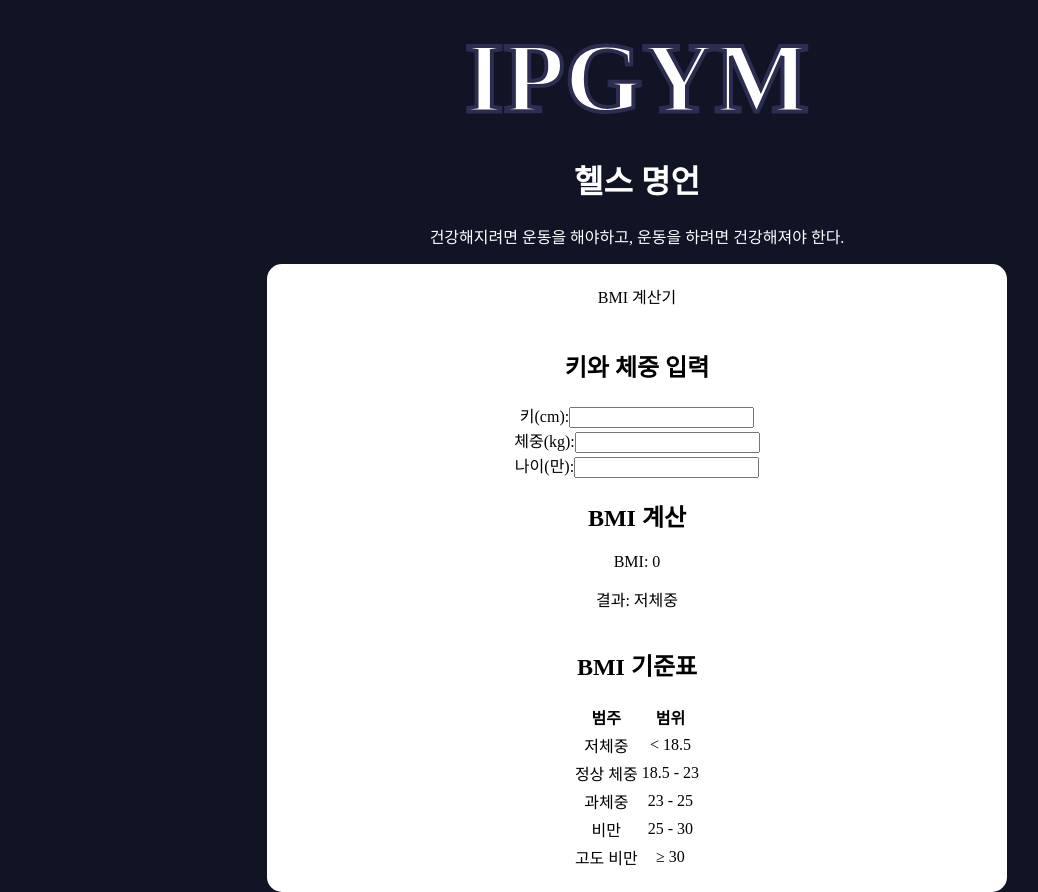
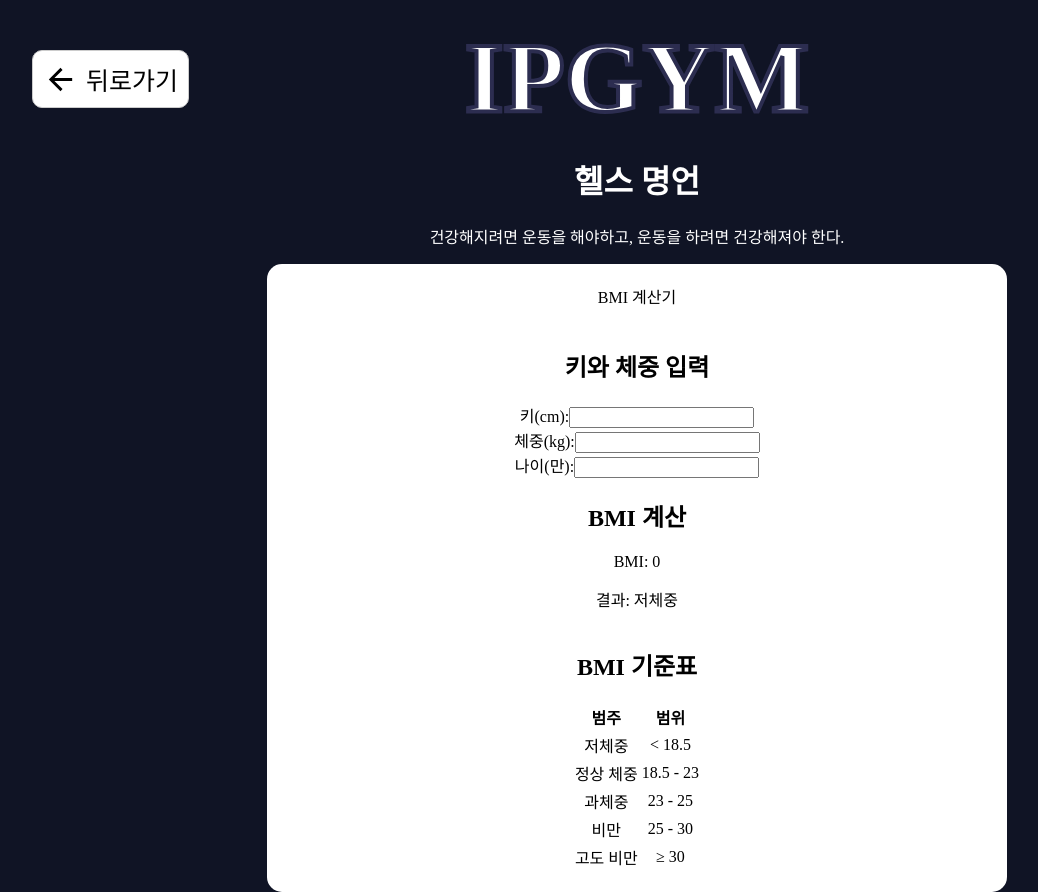
Before and after one commit to Donghunn-Lee/IPGYM, a React (Create React App) app: page /BMI in a window 1280 px wide. Shown: the whole page, without its empty margins (3-1041 px from the left). Built offline with nearby package versions, Linux system fonts and the light colour scheme; a web font is replaced by a local one.

Commit message:
backbutton

```diff
--- a/src/components/BMI.js
+++ b/src/components/BMI.js
@@ -1,12 +1,20 @@
 import React, { useState, useEffect } from "react";
 
-import "./BMI.css"; //
+import "./BMI.css";
+import {useNavigate} from "react-router-dom";
+
 
 const BMI = () => {
   const [height, setHeight] = useState("");
   const [weight, setWeight] = useState("");
   const [age, setAge] = useState("");
   const [bmi, setBMI] = useState(0);
+
+  const Navigate = useNavigate();
+
+  const handleGoBack = () => {
+    Navigate('/MainPage');
+  };
 
   const handleHeightChange = (e) => {
     setHeight(e.target.value);
@@ -47,6 +55,14 @@ const BMI = () => {
   ];
 
   return (
+<>
+<button className="goBackButton" onClick={handleGoBack}>
+  <svg xmlns="http://www.w3.org/2000/svg" viewBox="0 0 24 24">
+    <path d="M0 0h24v24H0z" fill="none"/>
+    <path d="M20 11H7.83l5.59-5.59L12 4l-8 8 8 8 1.41-1.41L7.83 13H20v-2z"/>
+  </svg>
+  뒤로가기
+</button>
     <div className="container">
       <div className="header">
         <div>BMI 계산기</div>
@@ -100,7 +116,7 @@ const BMI = () => {
         </table>
       </div>
     </div>
-  );
+  </>);
 };
 
 export default BMI;
--- a/src/components/MembershipManagement.js
+++ b/src/components/MembershipManagement.js
@@ -1,11 +1,19 @@
 import React, { useState, useEffect } from "react";
 import "./MembershipManagement.css";
+import {useNavigate} from "react-router-dom";
+
 
 const MembershipManagement = () => {
   const [expirationDate, setExpirationDate] = useState("");
   const [daysRemaining, setDaysRemaining] = useState(0);
   const [usageHistory, setUsageHistory] = useState([]);
   const [selectedUsage, setSelectedUsage] = useState(null);
+
+  const Navigate = useNavigate();
+
+  const handleGoBack = () => {
+    Navigate('/MainPage');
+  };
 
   const handleButtonClick = (feature) => {
     console.log(`Clicked ${feature}`);
@@ -42,6 +50,13 @@ const MembershipManagement = () => {
 
   return (
     <>
+    <button className="goBackButton" onClick={handleGoBack}>
+  <svg xmlns="http://www.w3.org/2000/svg" viewBox="0 0 24 24">
+    <path d="M0 0h24v24H0z" fill="none"/>
+    <path d="M20 11H7.83l5.59-5.59L12 4l-8 8 8 8 1.41-1.41L7.83 13H20v-2z"/>
+  </svg>
+  뒤로가기
+</button>
       <div className="membership-container">
         <h2 className="membership-heading">헬스장 이용권</h2>
         <div className="membership-info">
--- a/src/components/MyPage.css
+++ b/src/components/MyPage.css
@@ -10,6 +10,8 @@
   padding: 20px;
   background-color: white;
   border-radius: 15px;
+  position: relative;
+  z-index: 0;
 }
 
 .header {
@@ -78,3 +80,28 @@ padding: 20px;
 .reservation-item.past {
   color: #888;
 }
+
+.goBackButton {
+  position: absolute;
+  top: 50px;
+  left: 35px;
+  background-color: transparent;
+  border: 1px solid #ccc;
+  border-radius: 10px;
+  cursor: pointer;
+  display: flex;
+  align-items: center;
+  z-index: 1;
+  font-size: 25px;
+  background-color: white;
+  padding : 10px;
+  font-family: KBO-Dia-Gothic_bold;
+
+}
+
+.goBackButton svg {
+  width: 35px;
+  height: 35px;
+  fill: #000000;
+  margin-right: 8px;
+}
--- a/src/components/MyPage.js
+++ b/src/components/MyPage.js
@@ -1,6 +1,7 @@
 import React, { useState, useEffect } from "react";
 import axios from "axios";
 import "./MyPage.css";
+import {useNavigate} from "react-router-dom";
 
 const MyPage = () => {
   const [exerciseGoal, setExerciseGoal] = useState("");
@@ -12,7 +13,11 @@ const MyPage = () => {
   const [reservationHistoryCheck, setReservationHistoryCheck] = useState([]);
   const token = localStorage.getItem("token");
   const [userName, setUserName] = useState("");
+  const Navigate = useNavigate();
 
+  const handleGoBack = () => {
+    Navigate('/MainPage');
+  };
   useEffect(() => {
     loadName();
   }, []);
@@ -136,10 +141,19 @@ const MyPage = () => {
 
 
   return (
+    <>
+    <button className="goBackButton" onClick={handleGoBack}>
+  <svg xmlns="http://www.w3.org/2000/svg" viewBox="0 0 24 24">
+    <path d="M0 0h24v24H0z" fill="none"/>
+    <path d="M20 11H7.83l5.59-5.59L12 4l-8 8 8 8 1.41-1.41L7.83 13H20v-2z"/>
+  </svg>
+  뒤로가기
+</button>
     <div className="container">
       <div className="header">
         <div>{userName}회원님😊</div>
       </div>
+
 
       <div className="exercise-goal">
 
@@ -195,6 +209,7 @@ const MyPage = () => {
           ))}
       </div>
     </div>
+    </>
   );
 };
 
--- a/src/components/PT.js
+++ b/src/components/PT.js
@@ -1,6 +1,7 @@
 import React, { useState, useEffect } from 'react';
 import axios from 'axios';
 import './PT.css';
+import {useNavigate} from "react-router-dom";
 
 function PT() {
   const [PTsubscription, setPTsubscription] = useState('');
@@ -12,6 +13,11 @@ function PT() {
   const [showConfirmModal, setShowConfirmModal] = useState(false);
   // const [showConfirmCheck, setShowConfirmCheck] = useState(false);
 
+  const Navigate = useNavigate();
+
+  const handleGoBack = () => {
+    Navigate('/MainPage');
+  };
 
   const token = localStorage.getItem('token');
 
@@ -139,6 +145,14 @@ function PT() {
 
 
   return (
+    <>
+    <button className="goBackButton" onClick={handleGoBack}>
+  <svg xmlns="http://www.w3.org/2000/svg" viewBox="0 0 24 24">
+    <path d="M0 0h24v24H0z" fill="none"/>
+    <path d="M20 11H7.83l5.59-5.59L12 4l-8 8 8 8 1.41-1.41L7.83 13H20v-2z"/>
+  </svg>
+  뒤로가기
+</button>
     <div className="pt-component">
       <div className="pt-box">
         <h2>남은 PT 이용권</h2>
@@ -208,6 +222,7 @@ function PT() {
       )}
       </div>
     </div>
+    </>
   );
 }
 
--- a/src/components/management/MSuse.js
+++ b/src/components/management/MSuse.js
@@ -1,12 +1,19 @@
 import React, { useState } from 'react';
 import { LineChart, Line, XAxis, YAxis, CartesianGrid, Tooltip, Legend } from 'recharts';
 import './MSuse.css'; // CSS 파일을 import
+import {useNavigate} from "react-router-dom";
 
 const MSuse = () => {
   const [showChart, setShowChart] = useState(1);
   const [yearIndex, setYearIndex] = useState(1);
 
   const years = ['2022 년', '2023 년', '2024 년'];
+
+  const Navigate = useNavigate();
+
+  const handleGoBack = () => {
+    Navigate('/Admin');
+  };
 
   // 회원별 월별 이용 통계 데이터 예시
   const usageData = [[//2022년
@@ -111,6 +118,14 @@ const MSuse = () => {
   const currentYearData = usageData[yearIndex];
 
   return (
+<>
+<button className="goBackButton" onClick={handleGoBack}>
+    <svg xmlns="http://www.w3.org/2000/svg" viewBox="0 0 24 24">
+      <path d="M0 0h24v24H0z" fill="none"/>
+      <path d="M20 11H7.83l5.59-5.59L12 4l-8 8 8 8 1.41-1.41L7.83 13H20v-2z"/>
+    </svg>
+    뒤로가기
+  </button>
     <div className="usage-statistics">
       <div className="hbackground">
         <h2>통계</h2>
@@ -153,7 +168,7 @@ const MSuse = () => {
         )}
       </div>
     </div>
-  );
+  </>);
 
 };
 
--- a/src/components/management/MemberManage.js
+++ b/src/components/management/MemberManage.js
@@ -1,11 +1,18 @@
 import React, { useEffect, useState } from "react";
 import axios from "axios";
 import "./MemberManage.css";
+import {useNavigate} from "react-router-dom";
 
 const MemberManage = () => {
   const [searchName, setSearchName] = useState("");
   const [memberInfo, setMemberInfo] = useState([]);
   const token = localStorage.getItem('token');
+
+  const Navigate = useNavigate();
+
+  const handleGoBack = () => {
+    Navigate('/Admin');
+  };
 
   useEffect(()=>{
     loadAllMembers()
@@ -31,7 +38,14 @@ const MemberManage = () => {
 
   };
 
-  return (
+  return (<>
+  <button className="goBackButton" onClick={handleGoBack}>
+  <svg xmlns="http://www.w3.org/2000/svg" viewBox="0 0 24 24">
+    <path d="M0 0h24v24H0z" fill="none"/>
+    <path d="M20 11H7.83l5.59-5.59L12 4l-8 8 8 8 1.41-1.41L7.83 13H20v-2z"/>
+  </svg>
+  뒤로가기
+</button>
     <div className="container">
       <div className="member-container">
         <h2>회원 정보</h2>
@@ -85,7 +99,7 @@ const MemberManage = () => {
         </div>
       </div>
     </div>
-  );
+  </>);
 };
 
 export default MemberManage;
--- a/src/components/management/PTManage.js
+++ b/src/components/management/PTManage.js
@@ -1,6 +1,7 @@
 import React, { useState, useEffect } from 'react';
 import axios from 'axios';
 import "./PTManage.css";
+import {useNavigate} from "react-router-dom";
 
 function PTManage() {
   const [reservations, setReservations] = useState([]);
@@ -9,6 +10,12 @@ function PTManage() {
   const [showEditModal, setShowEditModal] = useState(false);
   const [selectedReservation, setSelectedReservation] = useState(null);
   const [filteredReservations, setFilteredReservations] = useState([]);
+
+  const Navigate = useNavigate();
+
+  const handleGoBack = () => {
+    Navigate('/Admin');
+  };
 
   const token = localStorage.getItem('token');
 
@@ -91,7 +98,14 @@ function PTManage() {
     // setSelectedReservation(null);
   };
 
-  return (
+  return (<>
+    <button className="goBackButton" onClick={handleGoBack}>
+    <svg xmlns="http://www.w3.org/2000/svg" viewBox="0 0 24 24">
+      <path d="M0 0h24v24H0z" fill="none"/>
+      <path d="M20 11H7.83l5.59-5.59L12 4l-8 8 8 8 1.41-1.41L7.83 13H20v-2z"/>
+    </svg>
+    뒤로가기
+  </button>
     <div className='pt-manage'>
       <h2>PT 예약 관리</h2>
 
@@ -179,7 +193,7 @@ function PTManage() {
         </div>
       )}
     </div>
-  );
+ </> );
 }
 
 export default PTManage;
```
